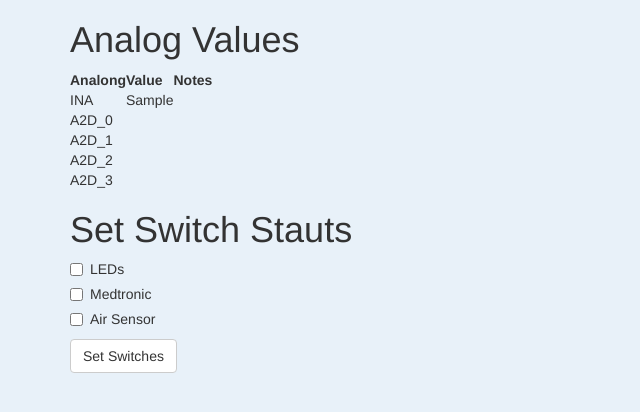
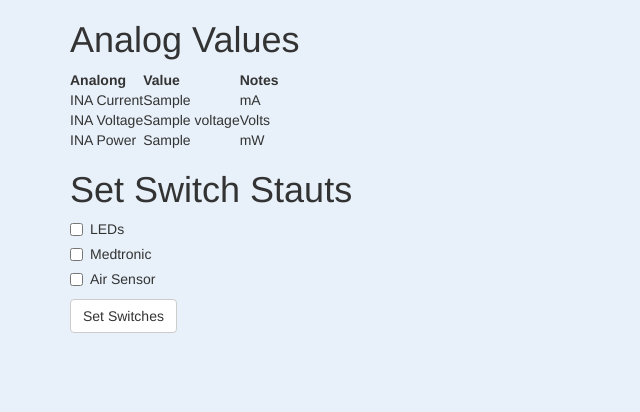
Before and after one commit to SpaceHummus/scp, a Flask app: template flight_software/templates/switch_and_analog_testing.html in a window 1280 px wide. Shown: the top 412 px of the page, without its empty margins (0-640 px from the left). Run offline with Flask 2, Linux system fonts and the light colour scheme; the template is opened without the code that fills it: values that come from a table or form of the project are taken from there, most other values are stand-ins (such as "Sample title", 1, 10 or a date in 2020); some libraries are stand-ins or nearby versions.

Commit message:
Web interface reports INA current and voltage

```diff
--- a/flight_software/scp_web.py
+++ b/flight_software/scp_web.py
@@ -13,6 +13,7 @@ import time
 from datetime import datetime
 import led_handler
 import switch_handler
+from telematry_handler import TelematryHandler
 import os
 
 def setup_logging():
@@ -149,14 +150,11 @@ def switch_and_analog_testing():
     time.sleep(1)
 
     # Read INA status
-    INA_Value = "Not Implemented"
-    A2D_0 = "Not Implemented"
-    A2D_1 = "Not Implemented"
-    A2D_2 = "Not Implemented"
-    A2D_3 = "Not Implemented"
+    tm = TelematryHandler ()
+    data = tm.get_ina260_telemetry()
 
     return render_template('switch_and_analog_testing.html', form=form,
-        INA_Value=INA_Value, A2D_0=A2D_0,A2D_1=A2D_1,A2D_2=A2D_2,A2D_3=A2D_3)
+        current_mA=data[0], voltage=data[1], power_mW=data[2])
 
 if __name__ == '__main__':
     setup_logging()
--- a/flight_software/templates/switch_and_analog_testing.html
+++ b/flight_software/templates/switch_and_analog_testing.html
@@ -29,28 +29,19 @@ SCP Settings
 			 <th>Notes</th>
 		   </tr>
 		   <tr>
-			 <td>INA</td>
-			 <td>{{ INA_Value }}</td>
-			 <td></td>
+			 <td>INA Current</td>
+			 <td>{{ current_mA }}</td>
+			 <td>mA</td>
 		   </tr>
 		   <tr>
-			 <td>A2D_0</td>
-			 <td>{{ A2D_0 }}</td>
-			 <td></td>
+			 <td>INA Voltage</td>
+			 <td>{{ voltage }}</td>
+			 <td>Volts</td>
 		   </tr>
 		   <tr>
-			 <td>A2D_1</td>
-			 <td>{{ A2D_1 }}</td>
-			 <td></td>
-		   </tr>
-		   <tr>
-			 <td>A2D_2</td>
-			 <td>{{ A2D_2 }}</td>
-			 <td></td>
-		   </tr>
-		   <tr>
-			 <td>A2D_3</td>
-			 <td>{{ A2D_3 }}</td>
+			 <td>INA Power</td>
+			 <td>{{ power_mW }}</td>
+			 <td>mW</td>
 		   </tr>
 	    </table>
 
```
